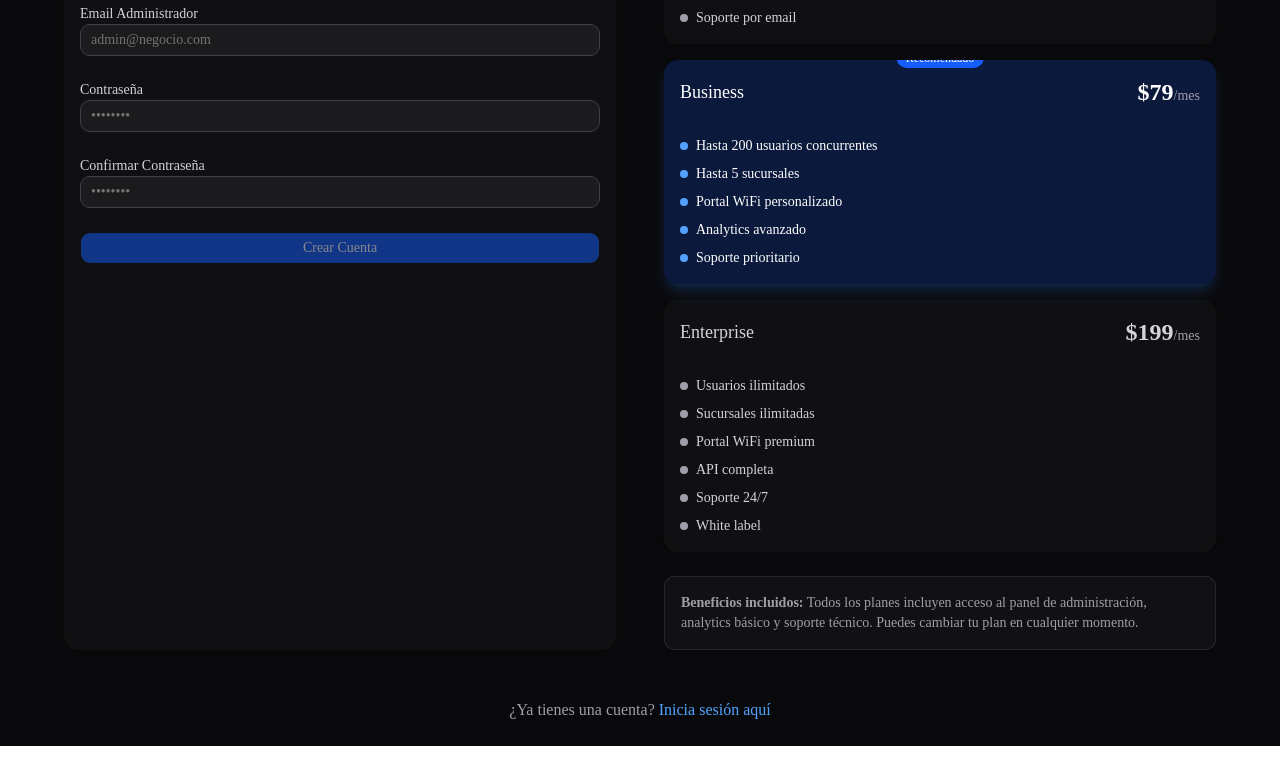
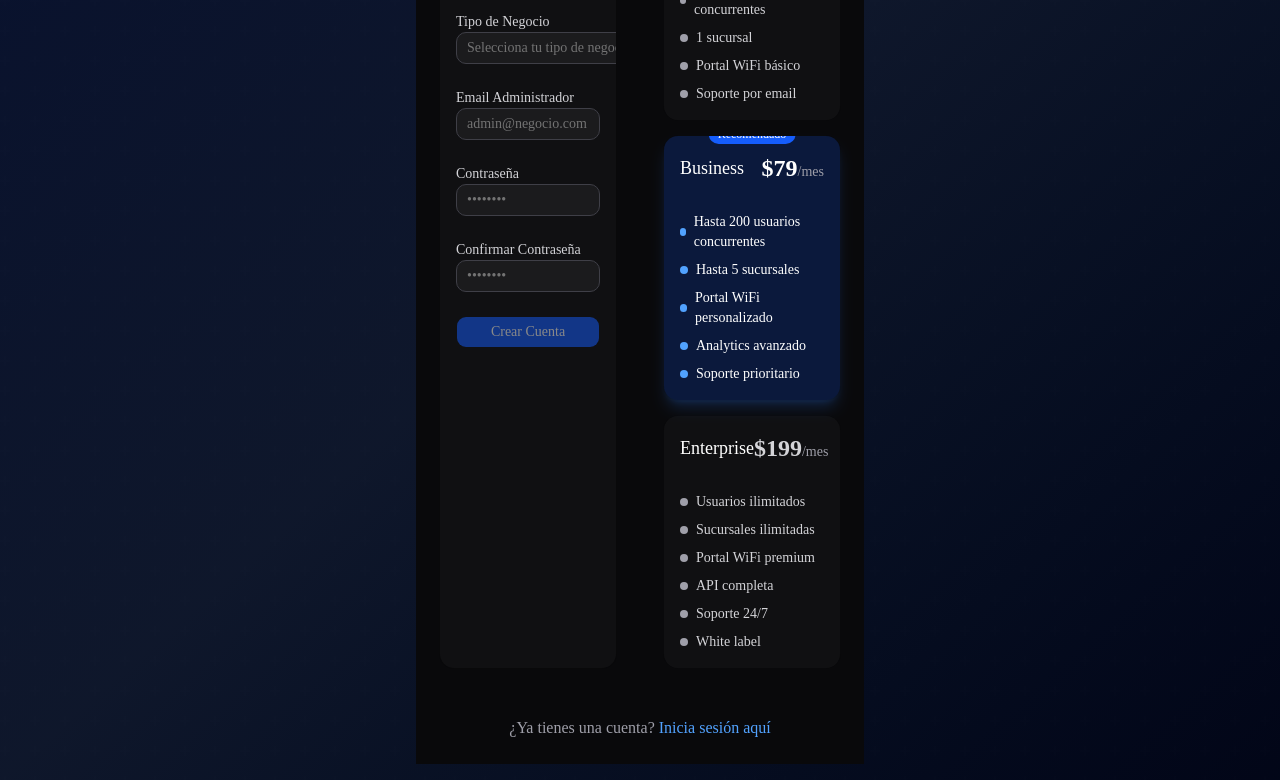
Before and after one commit to misterfluxec/hotspot-saas, a Next.js app in the folder apps/dashboard/: page /register in a window 1280 px wide. Shown: the part 364-1144 px from the top of the page. Before the commit the page ends 1110 px from the top, so only its background shows below. Built offline with nearby package versions, Linux system fonts and the light colour scheme.

Commit message:
feat: add register page in (auth) layout and configure middleware for public access

```diff
--- a/apps/dashboard/src/app/(auth)/login/page.tsx
+++ b/apps/dashboard/src/app/(auth)/login/page.tsx
@@ -122,8 +122,18 @@ export default function LoginPage() {
         </button>
       </form>
 
+      {/* Register link */}
+      <div className="mt-6 text-center">
+        <p className="text-slate-400 text-sm">
+          ¿No tienes cuenta?{' '}
+          <a href="/register" className="text-blue-400 hover:text-blue-300 transition-colors">
+            Regístrate aquí
+          </a>
+        </p>
+      </div>
+
       {/* Forgot password link */}
-      <div className="mt-6 text-center">
+      <div className="text-center">
         <a href="#" className="text-blue-400 hover:text-blue-300 text-sm transition-colors">
           ¿Olvidaste tu contraseña?
         </a>
--- a/apps/dashboard/src/app/register/page.tsx
+++ b/apps/dashboard/src/app/(auth)/register/page.tsx
@@ -6,8 +6,8 @@ import { Card, CardContent, CardHeader, CardTitle } from '@/components/ui/card';
 import { Button } from '@/components/ui/button';
 import { Input } from '@/components/ui/input';
 import { Label } from '@/components/ui/label';
+import { Select, SelectContent, SelectItem, SelectTrigger, SelectValue } from '@/components/ui/select';
 import { Badge } from '@/components/ui/badge';
-import { Select, SelectContent, SelectItem, SelectTrigger, SelectValue } from '@/components/ui/select';
 
 interface Plan {
   id: string;
@@ -121,7 +121,6 @@ export default function RegisterPage() {
   return (
     <div className="min-h-screen bg-zinc-950 flex items-center justify-center p-6">
       <div className="w-full max-w-6xl">
-        {/* Header */}
         <div className="text-center mb-12">
           <h1 className="text-4xl font-bold text-white mb-4">
             Comienza tu HotSpot SaaS
@@ -132,7 +131,6 @@ export default function RegisterPage() {
         </div>
 
         <div className="grid grid-cols-1 lg:grid-cols-2 gap-12">
-          {/* Formulario */}
           <Card className="bg-zinc-900/50 backdrop-blur-sm border-white/10">
             <CardHeader>
               <CardTitle className="text-xl text-white">Datos del Negocio</CardTitle>
@@ -235,7 +233,6 @@ export default function RegisterPage() {
             </CardContent>
           </Card>
 
-          {/* Selección de Planes */}
           <div>
             <h2 className="text-2xl font-bold text-white mb-6">Elige tu Plan</h2>
             <div className="space-y-4">
@@ -258,7 +255,7 @@ export default function RegisterPage() {
                   )}
                   <CardHeader className="pb-3">
                     <div className="flex items-center justify-between">
-                      <CardTitle className={`text-lg ${selectedPlan === plan.id ? 'text-white' : 'text-zinc-300'}`}>
+                      <CardTitle className="text-lg text-white">
                         {plan.name}
                       </CardTitle>
                       <div className={`text-2xl font-bold ${selectedPlan === plan.id ? 'text-white' : 'text-zinc-300'}`}>
@@ -284,13 +281,6 @@ export default function RegisterPage() {
                 </Card>
               ))}
             </div>
-
-            <div className="mt-6 p-4 bg-zinc-800/30 rounded-lg border border-zinc-700/50">
-              <p className="text-sm text-zinc-400">
-                <strong>Beneficios incluidos:</strong> Todos los planes incluyen acceso al panel de administración,
-                analytics básico y soporte técnico. Puedes cambiar tu plan en cualquier momento.
-              </p>
-            </div>
           </div>
         </div>
 
--- a/apps/dashboard/src/middleware.ts
+++ b/apps/dashboard/src/middleware.ts
@@ -3,10 +3,10 @@ import type { NextRequest } from 'next/server';
 import { verifyJWT } from '@/lib/auth';
 
 // Rutas públicas que no requieren autenticación
-const publicRoutes = ['/login'];
+const publicRoutes = ['/login', '/register', '/onboarding'];
 
 // Rutas de API que no requieren autenticación
-const publicApiRoutes = ['/api/auth/login'];
+const publicApiRoutes = ['/api/auth/login', '/api/auth/register'];
 
 export async function middleware(request: NextRequest) {
   const { pathname } = request.nextUrl;
```
